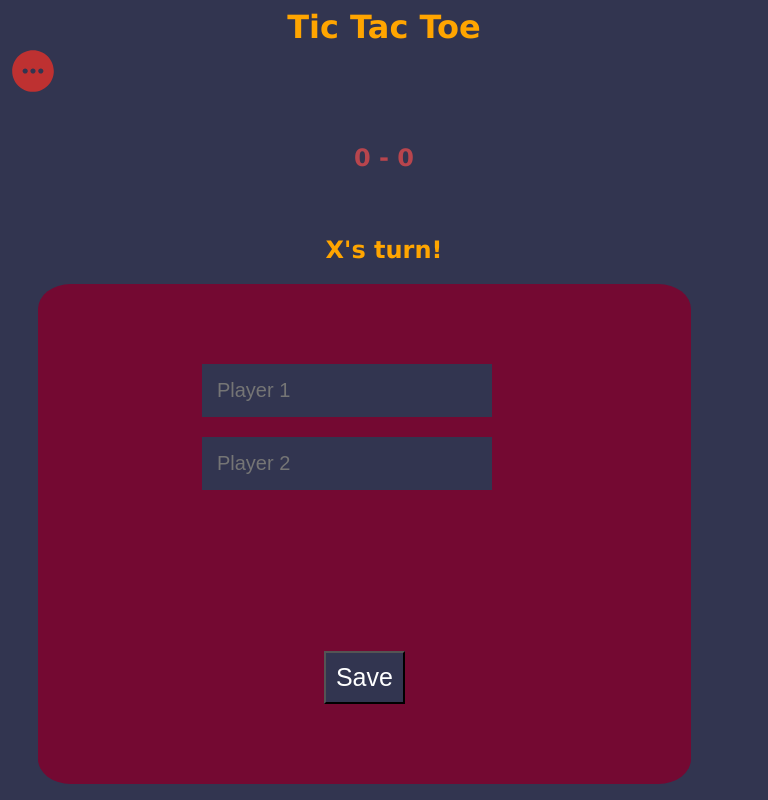
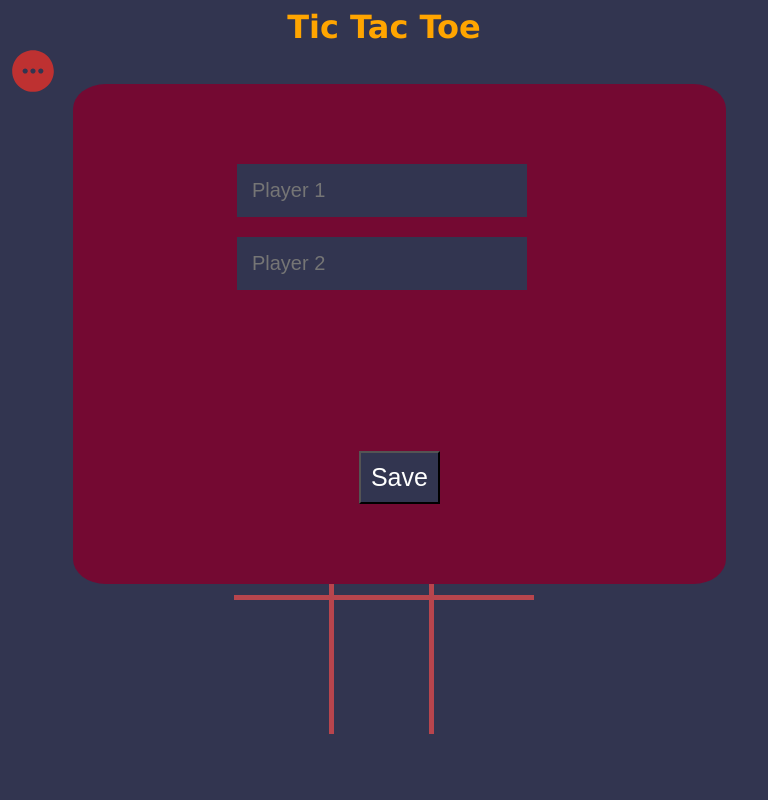
Before and after one commit to ErmanM/TicTacToe, a plain HTML site: page index.html in a window 768 px wide. Drawn offline with Linux system fonts and the light colour scheme.

Commit message:
fixed register windows's position

```diff
--- a/mobile.css
+++ b/mobile.css
@@ -26,9 +26,10 @@
    }
 
    .register{
-    margin: 0;
     padding: 0;
     width: 95%;
+    margin-top: -200px;
+    margin-left: 7px;
    }
 
    .input{
--- a/tablet.css
+++ b/tablet.css
@@ -9,9 +9,9 @@
 
 .register{
         width: 85%;
-        margin: 0;
         padding: 0;
-        margin-left: 30px;
+        margin-top: -200px;
+        margin-left: 65px;
     }
 
    .wraper{
```
